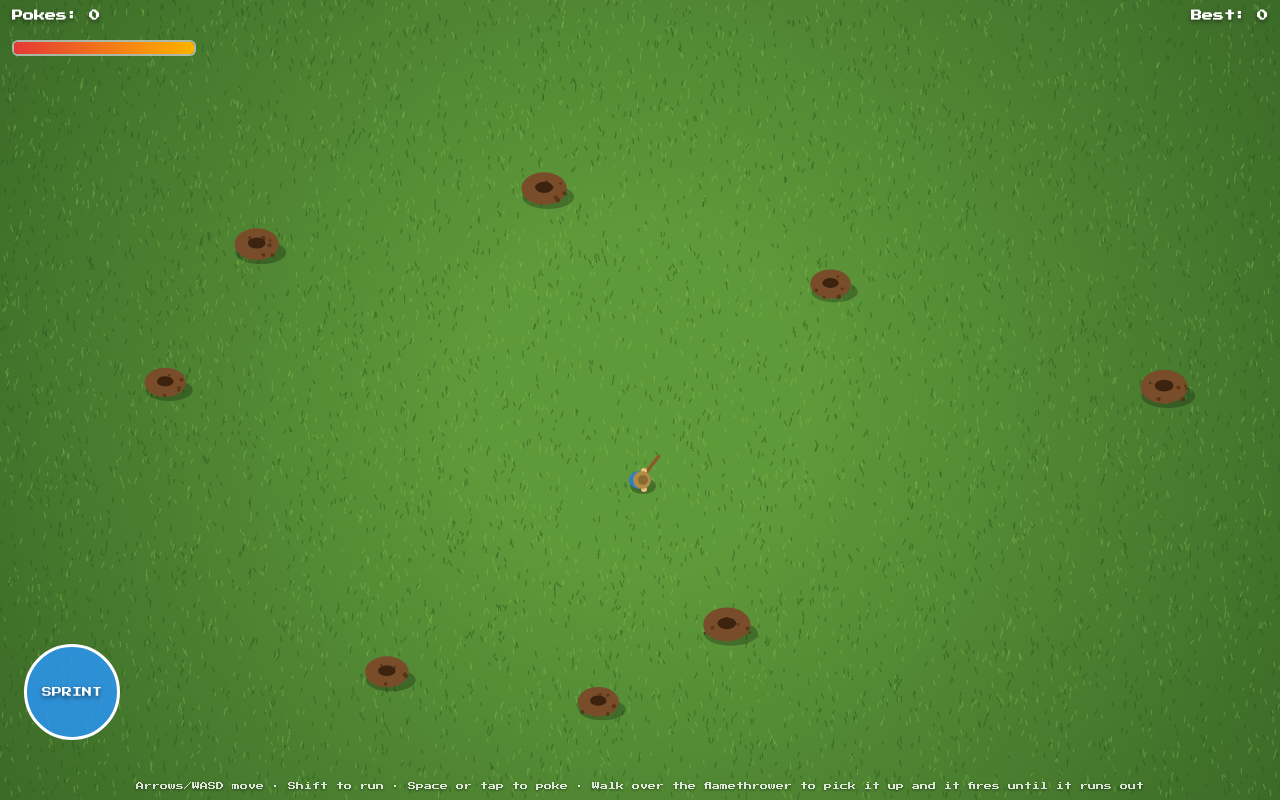
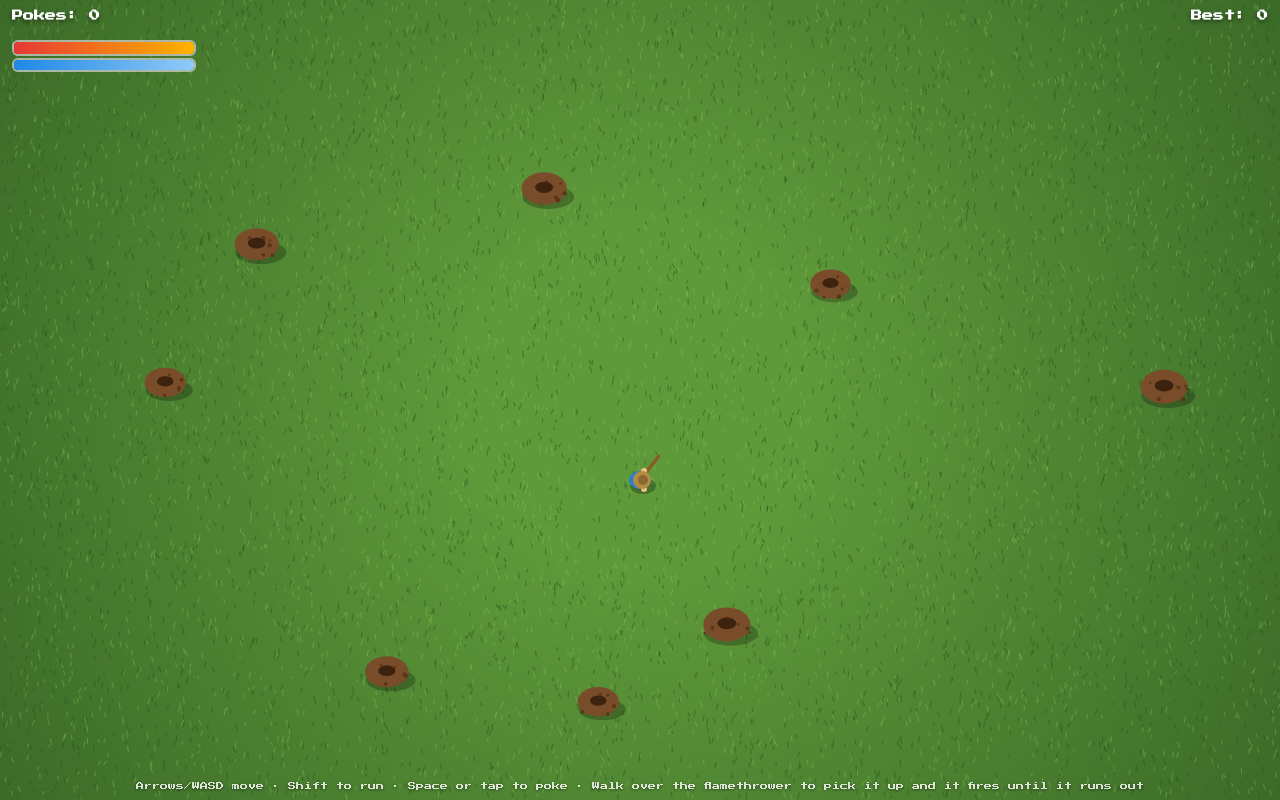
Before and after one commit to mcaughley/BamPokesAnts, a plain HTML site: page index.html in a window 1280 px wide. Both pictures are taken after a click on the button "Start". Drawn offline with Linux system fonts and the light colour scheme; no server answers.

Commit message:
Replace sprint button with a sprint meter under the health bar
Co-Authored-By: Claude Haiku 5.5 <noreply@anthropic.com>
Claude-Session: https://claude.ai/code/session_01Ef65zujDCMtNCybCsKyWPb

```diff
--- a/index.html
+++ b/index.html
@@ -18,8 +18,8 @@
   #fireBtn{position:fixed;right:24px;bottom:60px;width:96px;height:96px;margin:0;padding:0;border-radius:50%;background:rgba(255,110,0,.75);border:3px solid #fff;color:#fff;font-size:18px;font-weight:900;touch-action:none;text-shadow:0 2px 4px rgba(0,0,0,.5)}
   #story{font-size:11px;line-height:1.8;color:#ffb3b3;max-width:620px;margin:0 0 18px}
   #overlay h2{font-size:14px;color:#ffd54f;margin:18px 0 0;font-weight:400}
-  #sprintBtn{position:fixed;left:24px;bottom:60px;width:96px;height:96px;margin:0;padding:0;border-radius:50%;background:rgba(40,150,255,.8);border:3px solid #fff;color:#fff;font-size:10px;font-weight:400;touch-action:none;text-shadow:0 2px 4px rgba(0,0,0,.5)}
-  #sprintBtn:disabled{background:rgba(90,90,90,.75);color:#ddd}
+  #sprintbar{position:fixed;top:58px;left:12px;width:180px;height:10px;background:rgba(0,0,0,.35);border-radius:6px;overflow:hidden;border:2px solid rgba(255,255,255,.6)}
+  #sp{height:100%;width:100%;background:linear-gradient(90deg,#1e88e5,#90caf9)}
   .hidden{display:none !important}
   #hint{position:fixed;bottom:10px;left:0;right:0;text-align:center;font-size:8px;opacity:.8;pointer-events:none;text-shadow:0 1px 3px rgba(0,0,0,.6)}
 </style>
@@ -28,9 +28,9 @@
 <canvas id="c"></canvas>
 <div id="hud"><span id="pokes">Pokes: 0</span><span id="best">Best: 0</span></div>
 <div id="hpbar"><div id="hp"></div></div>
+<div id="sprintbar"><div id="sp"></div></div>
 <div id="hint">Arrows/WASD move · Shift to run · Space or tap to poke · Walk over the flamethrower to pick it up and it fires until it runs out</div>
 <button id="fireBtn" class="hidden">FIRE</button>
-<button id="sprintBtn" class="hidden">SPRINT</button>
 <div id="overlay">
   <h1 id="ovTitle">Bam Pokes Ants</h1>
   <p id="story">Bam is bored. Bam pokes ants. Bam is allergic to ants. Don't let Bam die.</p>
@@ -42,7 +42,7 @@
 <script>
 const cv=document.getElementById('c'),ctx=cv.getContext('2d');
 const $=id=>document.getElementById(id);
-const hpEl=$('hp'),pokesEl=$('pokes'),bestEl=$('best'),overlay=$('overlay'),startBtn=$('start'),ovTitle=$('ovTitle'),ovText=$('ovText'),fireBtn=$('fireBtn'),sprintBtn=$('sprintBtn');
+const hpEl=$('hp'),pokesEl=$('pokes'),bestEl=$('best'),overlay=$('overlay'),startBtn=$('start'),ovTitle=$('ovTitle'),ovText=$('ovText'),fireBtn=$('fireBtn'),spEl=$('sp');
 const REACH=58, BITE=24, WALK=190, SPRINT=300, FLAME_HIT=16, JET_LEN=210, GUN_FUEL=5;
 let W,H,DPR,bgCv,S=null,last=performance.now(),best=0;
 const keys={};
@@ -174,7 +174,7 @@ function addMound(){
 function newGame(){
   S={t:0,hp:100,pokes:0,hurt:0,goal:null,target:null,running:true,
      P:{x:W/2,y:H*0.6,vx:0,vy:0,face:0,aim:0,walk:0,swing:0,cool:0},
-     mounds:[],ants:[],parts:[],pickups:[],gun:null,fireTouch:false,nextFlame:5,spawnT:0,sprintT:0,sprintCD:0};
+     mounds:[],ants:[],parts:[],pickups:[],gun:null,fireTouch:false,nextFlame:5,spawnT:0,stamina:100};
   for(let i=0;i<7;i++) addMound();
   hpEl.style.width='100%';
   pokesEl.textContent='Pokes: 0';
@@ -237,7 +237,7 @@ function update(dt){
   S.t+=dt;
   hpEl.style.width=Math.max(0,S.hp)+'%';
   if(S.hp<=0&&!S.dead) startDeath();
-  if(S.dead){ sprintBtn.classList.add('hidden'); updateDeath(dt); return; }
+  if(S.dead){ updateDeath(dt); return; }
   S.hurt=Math.max(0,S.hurt-dt*2.5);
   P.cool-=dt;
   P.swing=Math.max(0,P.swing-dt*3.5);
@@ -272,16 +272,7 @@ function update(dt){
   }
 
   const len=Math.hypot(ix,iy)||1;
-  if(S.sprintT>0){
-    S.sprintT-=dt;
-    if(S.sprintT<=0){ S.sprintT=0; S.sprintCD=8; }
-  }else if(S.sprintCD>0){
-    S.sprintCD=Math.max(0,S.sprintCD-dt);
-  }
-  sprintBtn.classList.remove('hidden');
-  sprintBtn.disabled=S.sprintT>0||S.sprintCD>0;
-  sprintBtn.textContent=S.sprintT>0?'RUN '+Math.ceil(S.sprintT):S.sprintCD>0?'WAIT '+Math.ceil(S.sprintCD):'SPRINT';
-  const sprint=keys.ShiftLeft||keys.ShiftRight||S.sprintT>0;
+  const sprint=(ix||iy)&&S.stamina>0;
   const sp=sprint?SPRINT:WALK;
   const k=(ix||iy)?sp/len:0;
   const tvx=ix*k,tvy=iy*k;
@@ -296,6 +287,9 @@ function update(dt){
   }
   setPanting(sprint&&moving);
   const running=sprint&&moving;
+  if(running) S.stamina=Math.max(0,S.stamina-dt*20);
+  else S.stamina=Math.min(100,S.stamina+dt*15);
+  spEl.style.width=S.stamina+'%';
   S.runFx=running;
   if(running){
     S.fartT=(S.fartT||0)-dt;
@@ -410,7 +404,6 @@ function endGame(){
   }
   const secs=Math.floor(S.t);
   ovTitle.textContent='Bam Dead';
-  sprintBtn.classList.add('hidden');
   ovText.textContent='You made '+S.pokes+' poke'+(S.pokes===1?'':'s')+' and lasted '+fmt(secs)+'. Run faster next time.';
   startBtn.textContent='Run again';
   overlay.classList.remove('hidden');
@@ -609,9 +602,6 @@ addEventListener('keydown',e=>{
 });
 addEventListener('keyup',e=>{keys[e.code]=false;});
 
-sprintBtn.addEventListener('click',()=>{
-  if(S&&S.running&&S.sprintT<=0&&S.sprintCD<=0) S.sprintT=4;
-});
 fireBtn.addEventListener('pointerdown',e=>{
   e.preventDefault();
   if(S) S.fireTouch=true;
```
